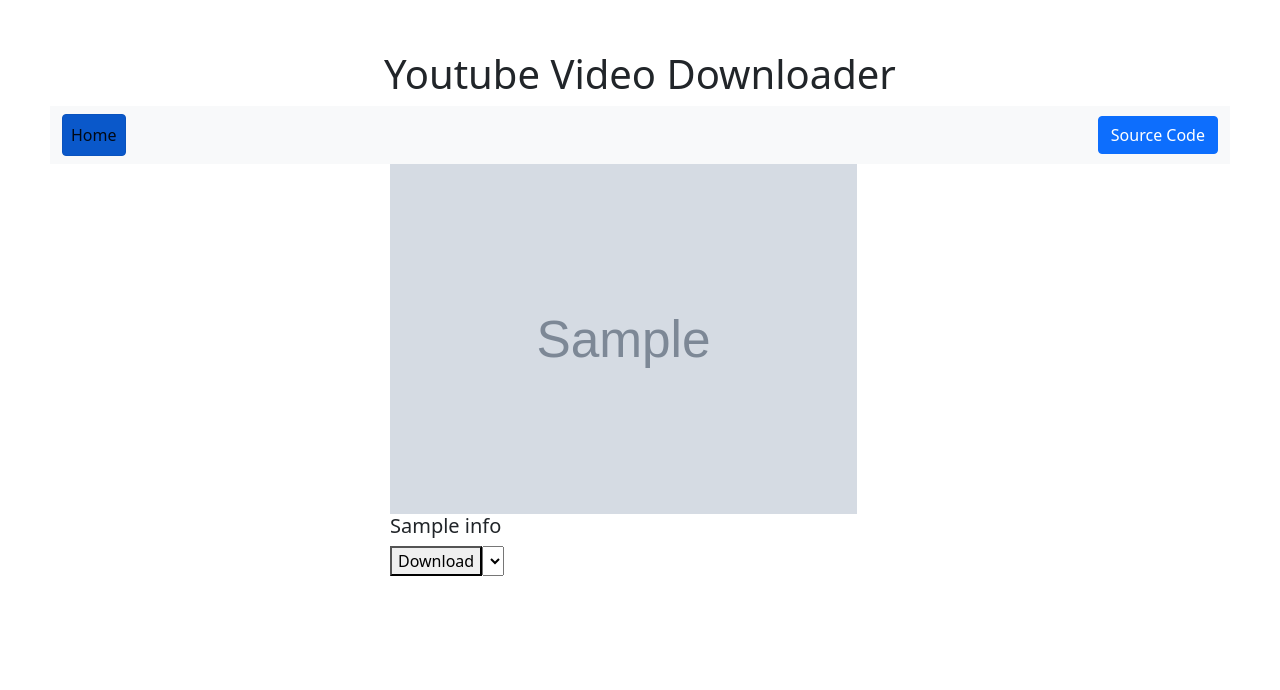
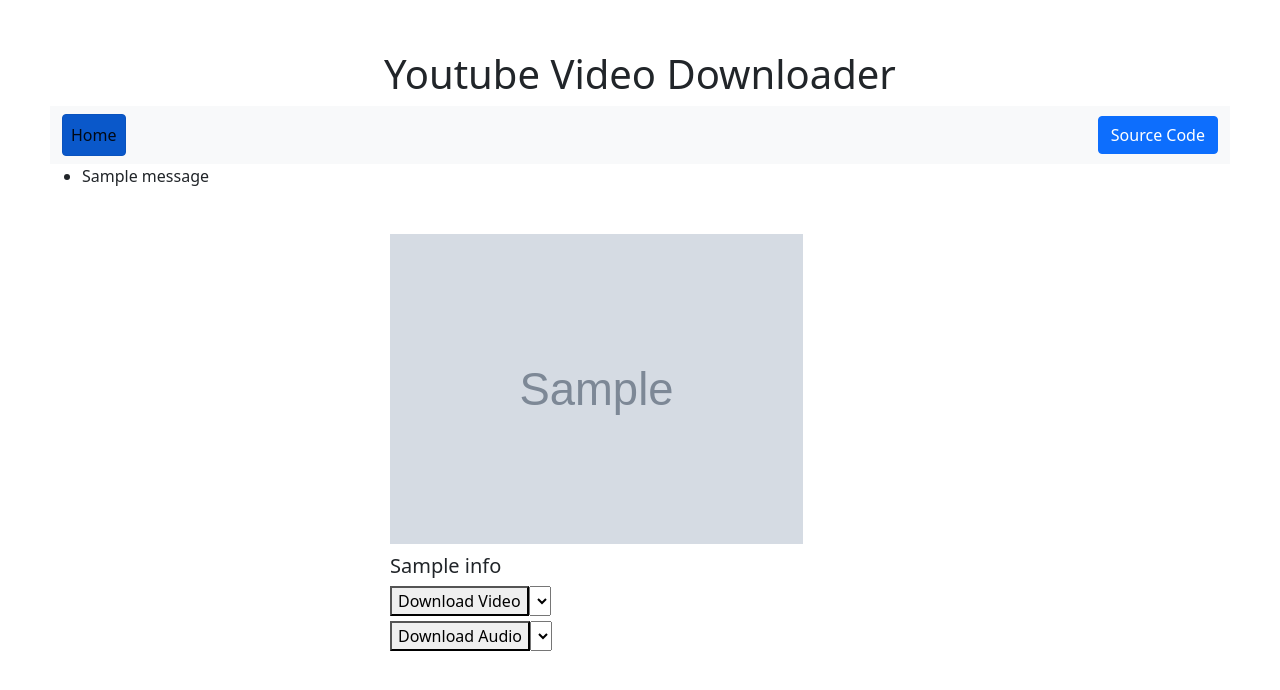
Before and after one commit to abhikashyapr22/YouTube_Video_Downloader, a Flask app: template templates/result.html in a window 1280 px wide. Shown: the top 690 px of the page. Run offline with Flask 2, Linux system fonts and the light colour scheme; the template is opened without the code that fills it: most values are stand-ins (such as "Sample title", 1, 10 or a date in 2020); grey boxes marked "Sample" are stand-in pictures; one stand-in notice (Sample message) is shown; lists and menus that the app fills with data are empty.

Commit message:
initial commit

```diff
--- a/app.py
+++ b/app.py
@@ -1,10 +1,11 @@
 from flask import Flask, render_template, url_for, request, redirect, send_file, flash
 from urllib.parse import urlparse
-from pytube import YouTube
+from pytube import YouTube, Stream
 from io import BytesIO
 
 
 app = Flask(__name__)
+app.config['UPLOAD_FOLDER'] = '/static/downloads'
 app.secret_key = "gfdjhglhlkjhg567809hghgc980787hhvj"
 
 
@@ -15,9 +16,11 @@
 
 @app.route('/info', methods=['POST', 'GET'])
 def info():
-    global data
+    global data, audio_files
     if request.method == "POST":
         url = request.form['url']
+
+        yt = YouTube(url, use_oauth=False, allow_oauth_cache=True)
         o = urlparse(url)
         # ParseResult(scheme='http', netloc='www.cwi.nl:80', path='/%7Eguido/Python.html',
         #             params='', query='', fragment='')
@@ -27,15 +30,20 @@
             return redirect(url_for('home'))
 
         try:
-            yt = YouTube(url, use_oauth=False, allow_oauth_cache=True)
+            audio_files = yt.streams.filter(only_audio=True)
+            # a_qualities = [i.abr for i in audiofiles]
+        except:
+            flash("Audio files are not available")
+
+        try:
             title = yt.title
             thumbnail = yt.thumbnail_url
             mp4files = yt.streams.filter(file_extension='mp4')
-            qualities = [i.resolution for i in mp4files]
-            data = dict(title=title, thumbnail=thumbnail, qualities=qualities, url=url)
+            v_qualities = [i.resolution for i in mp4files]
+            data = dict(title=title, thumbnail=thumbnail, v_qualities=v_qualities, audio_files=audio_files, url=url)
         except:
             flash("Something went wrong! Please try again")
-            redirect(url_for('home'))
+            return redirect(url_for('home'))
 
         return render_template('result.html', info=data)
 
@@ -43,8 +51,8 @@
         return redirect(url_for('home'))
 
 
-@app.route('/download', methods=['POST', 'GET'])
-def download():
+@app.route('/download_video', methods=['POST', 'GET'])
+def download_video():
     global title
     if request.method == "POST":
         quality = request.form['quality']
@@ -67,5 +75,29 @@
         return redirect(url_for('home'))
 
 
+@app.route('/download_audio', methods=['POST', 'GET'])
+def download_audio():
+    global title
+    if request.method == "POST":
+        url = request.form['url']
+        itag = request.form['itag']
+
+        buffer = BytesIO()
+        yt = YouTube(url, use_oauth=False, allow_oauth_cache=True)
+
+        try:
+            title = yt.title
+            audio = yt.streams.get_by_itag(int(itag))
+            audio.stream_to_buffer(buffer)
+        except:
+            flash("Something went wrong! Please try again")
+            return redirect(url_for('home'))
+
+        buffer.seek(0)
+        return send_file(buffer, as_attachment=True, download_name=title + '.mp3', mimetype='audio/mp3')
+    else:
+        return redirect(url_for('home'))
+
+
 if __name__ == "__main__":
-    app.run()
+    app.run(debug=True)
--- a/templates/index.html
+++ b/templates/index.html
@@ -21,7 +21,7 @@
   </form>
 </div>
 <div class="mx-auto" style="width: 800px; padding-left:20ps;">
-    <h3 class="text-center" style="padding:30px; font-family: Helvetica, cursive, sans-serif; color:lightgreen;">Please enter the url of YouTube video, you want to download :)</h3>
+    <h3 class="text-center" style="padding:30px; font-family: Helvetica, cursive, sans-serif; color:lightgreen;">Please enter the URL of YouTube video, you want to download :)</h3>
 <!--    <img src="#" alt="user instruction" style="width:auto; height:360px;">-->
 </div>
 {% endblock body %}
--- a/templates/result.html
+++ b/templates/result.html
@@ -2,22 +2,45 @@
 {% block title %} Home{% endblock title %}
 {% block body %}
 
+<!--error message-->
+{% with messages = get_flashed_messages() %}
+    {% if messages %}
+        <ul>
+            {% for message in messages %}
+                <li>{{message}}</li>
+            {% endfor %}
+        </ul>
+    {% endif %}
+{% endwith %}
+
 <!--Form for search (Horizontal Centering)-->
-<div class="mx-auto" style="width: 500px;">
+<div class="mx-auto" style="width: 500px; align:center;">
     {% if info %}
         <div>
-            <img src="{{info.thumbnail}}" alt="video_thumbnail" style="width:auto; height:350px;">
+            <img src="{{info.thumbnail}}" alt="video_thumbnail" style="width:auto; height:350px; padding:30px 0px 10px 0px;">
             <h5>{{info.title}}</h5>
-              <form class="d-flex padding" action="/download" method="post">
-                  <button type="submit" name="url" value={{info.url}} >Download</button>
+              <form class="d-flex padding" action="/download_video" method="post">
+                  <button type="submit" name="url" value={{info.url}} >Download Video</button>
                   <select name="quality">
-                      {% for i in info.qualities %}
+                      {% for i in info.v_qualities %}
                         {% if i %}
                             <option value="{{i}}">{{i}}</option>
                         {% endif %}
                       {% endfor %}
                   </select>
               </form>
+            {% if info.audio_files %}
+              <form class="d-flex padding" action="/download_audio" method="post" style="padding:5px 0px 0px 0px;">
+                  <button type="submit" name="url" value={{info.url}} >Download Audio</button>
+                  <select name="itag">
+                      {% for i in info.audio_files %}
+                        {% if i %}
+                            <option value="{{i.itag}}">{{i.abr}}</option>
+                        {% endif %}
+                      {% endfor %}
+                  </select>
+              </form>
+            {% endif %}
         </div>
     {% endif %}
 </div>
```
Also changed, not shown: test.py (added, +33 -0 lines).
